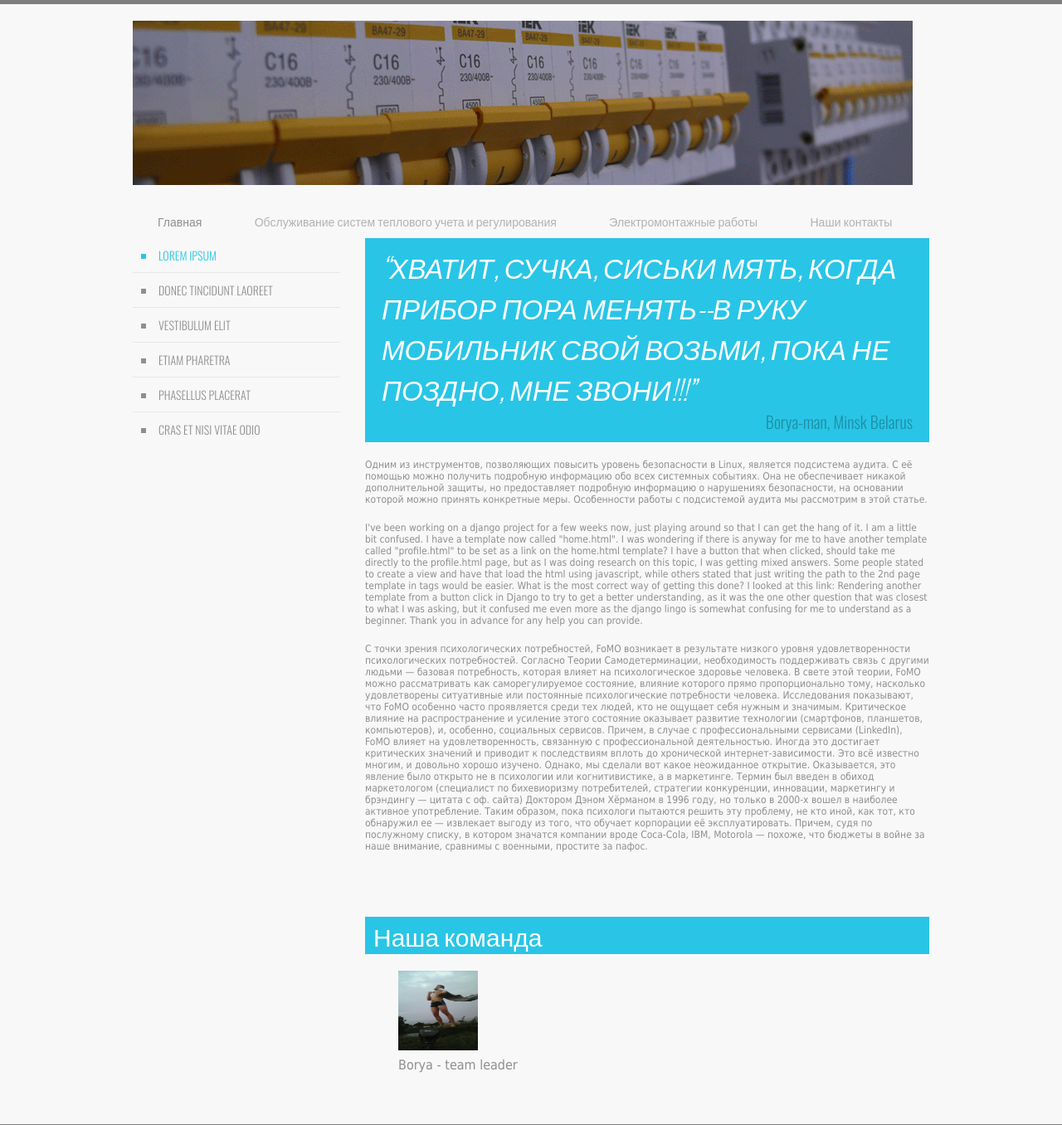
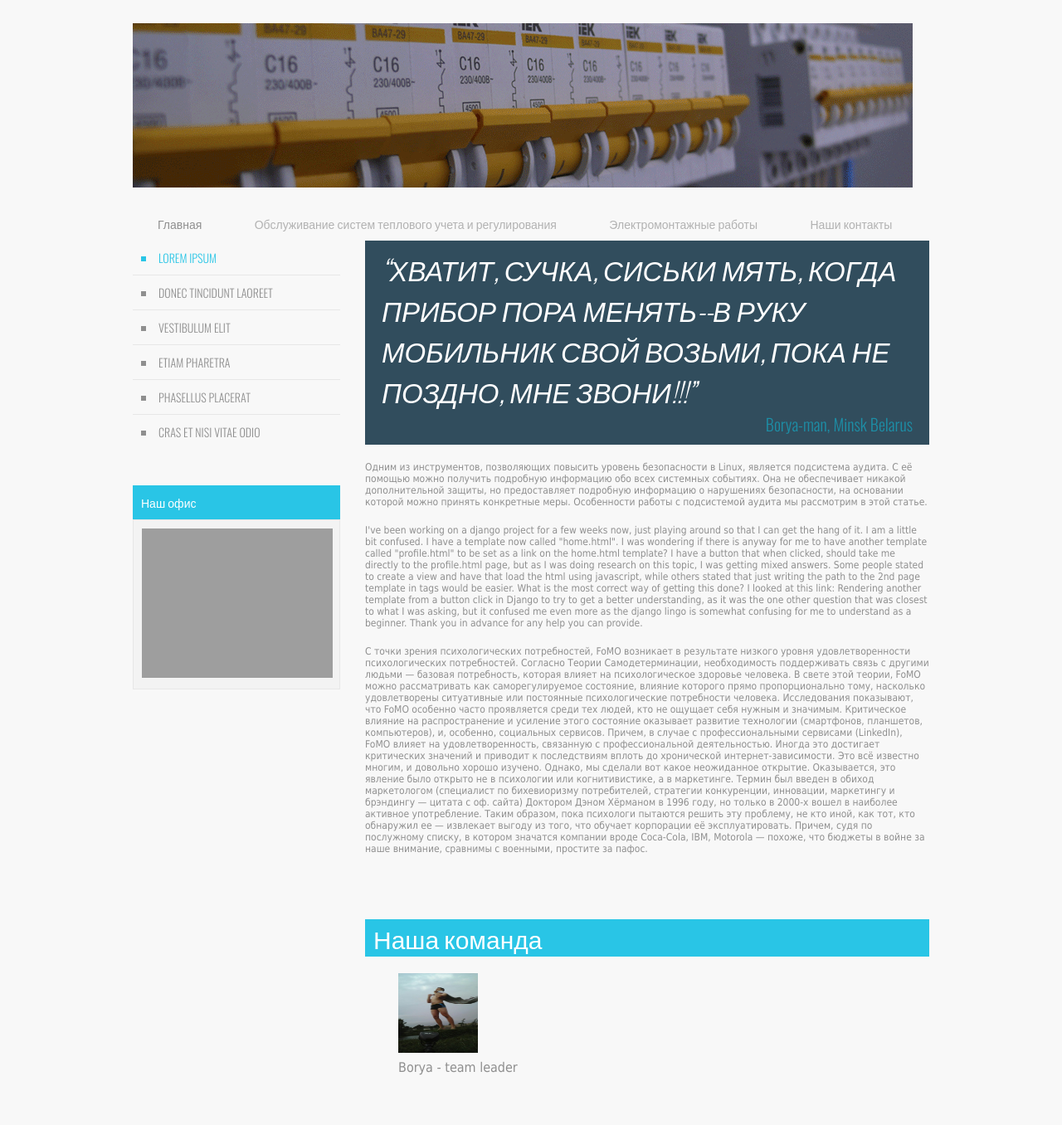
Before and after one commit to Stml89/mysite, a Django app: page / in a window 1280 px wide. Shown: the top 1356 px of the page at 83% size. Run offline with Django 3.2, Linux system fonts and the light colour scheme; grey boxes are pictures that could not be loaded.

Commit message:
some changes

```diff
--- a/mysite/static/css/styles.css
+++ b/mysite/static/css/styles.css
@@ -2,7 +2,7 @@ body {
 	color: #8f8f8f;
 	font: 12px Tahoma, sans-serif;
 	background-color: #f8f8f8;
-	border-top: 5px solid #7e7e7e;
+	<!--border-top: 5px solid #7e7e7e;-->
 	margin: 0;
 }
 
@@ -113,7 +113,7 @@ section {
 
 blockquote {
 	margin: 0;
-	background: #29c5e6;
+	background: #314D5D;
 	padding: 10px 20px;
 	font-family: 'Oswald', sans-serif;
 	font-weight: 300;
@@ -212,3 +212,18 @@ footer a {
 	font-size: 10px;
 	text-align: right;
 }
+
+aside > h2 {
+	background: #29c5e6;
+	font: 14px 'Oswald', sans-serif;
+	color: #fff;
+	padding: 10px;
+	margin: 30px 0 0 0;
+}
+
+aside > p {
+	background: #f3f3f3;
+	border: 1px solid #e7e7e7;
+	padding: 10px;
+	margin: 0;
+}
--- a/mysite/templates/index.html
+++ b/mysite/templates/index.html
@@ -13,8 +13,6 @@
 	<script src="http://html5shiv.googlecode.com/svn/trunk/html5.js"></script>
 	<![endif]-->
 </head>
-<style>
-</style>
 <body>
     <!--<div id="head_wrapper" class="'wrapper">-->
         <!--<div id="header" class="container">-->
@@ -67,6 +65,9 @@
                     <li><a href="/cras/">CRAS ET NISI VITAE ODIO</a></li>
                 </ul>
             </nav>
+            <br>
+            <h2>Наш офис</h2>
+            <p><img src="images/sample.png" width="230" height="180" alt="Our offices"></p>
         </aside>
 		<section>
             <blockquote>
```
